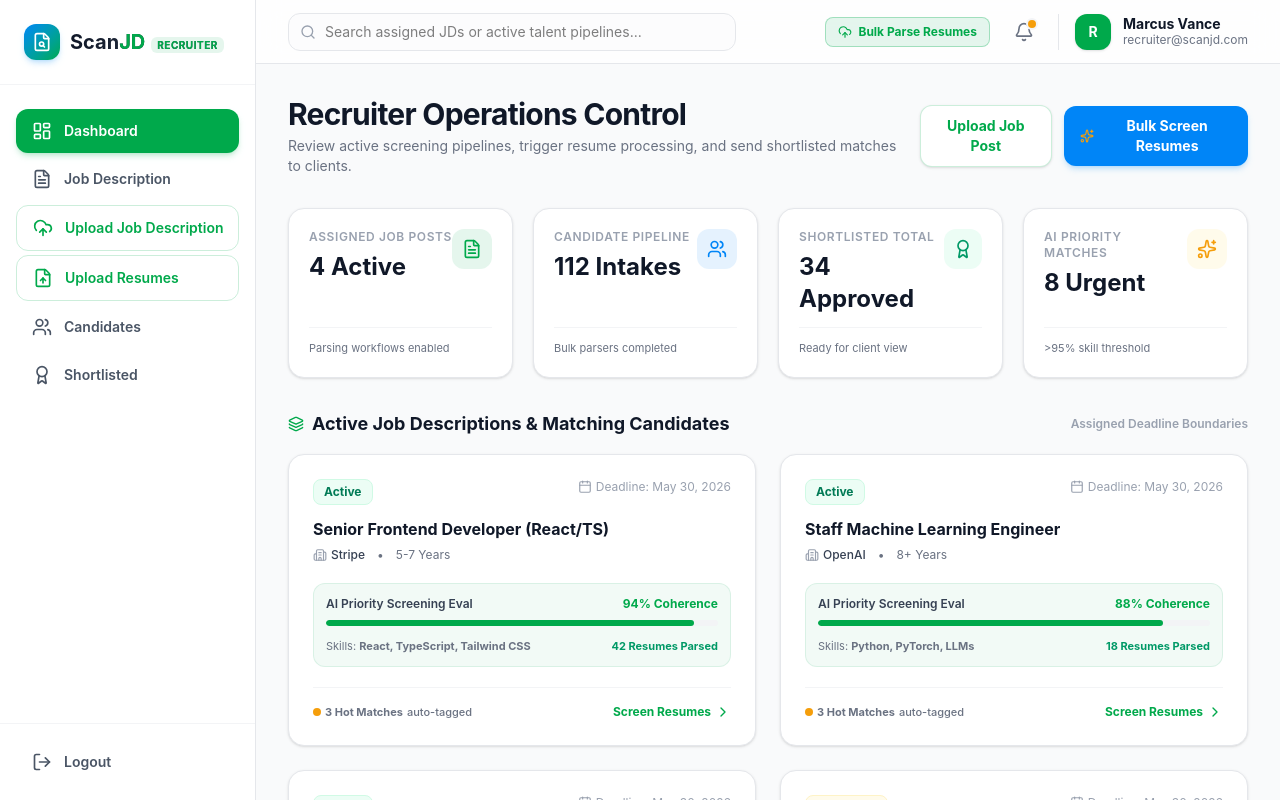
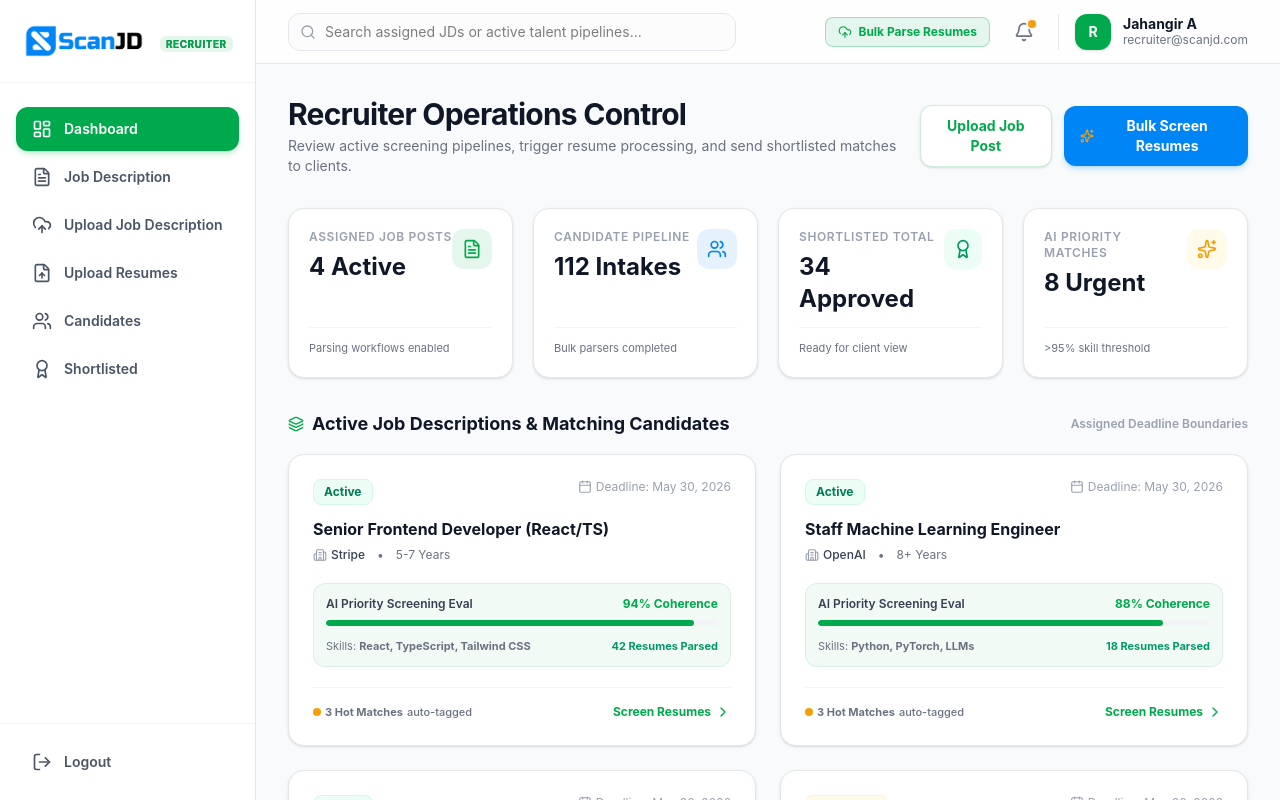
Before and after one commit to thejahangir/scanjd, a React (Vite) app: page /#/recruiter in a window 1280 px wide. Shown: the top 800 px of the page. Built offline with nearby package versions, Linux system fonts and the light colour scheme.

Commit message:
theme change and other ui fix

```diff
--- a/index.html
+++ b/index.html
@@ -19,6 +19,47 @@
 
 <body>
   <div id="root"></div>
+  <script>
+    // Dynamically ensure cursor: pointer is applied to any element with a click handler
+    document.addEventListener('mouseover', function(e) {
+      let target = e.target;
+      let depth = 0;
+      while (target && target !== document.documentElement && depth < 4) {
+        const tag = target.tagName;
+        // Stop immediately at layout containers to prevent polluting high-level wrappers
+        if (target.id === 'root' || tag === 'BODY' || tag === 'HTML' || tag === 'MAIN' || tag === 'ASIDE' || tag === 'NAV') {
+          break;
+        }
+
+        // Skip elements that already have cursor pointer set
+        if (target.style.cursor === 'pointer') break;
+
+        // Check for vanilla onclick attribute or property
+        if (target.onclick || target.getAttribute('onclick')) {
+          target.style.cursor = 'pointer';
+          break;
+        }
+
+        // Check for React internal click event properties (starts with __reactProps or __reactEventHandlers)
+        const keys = Object.keys(target);
+        const reactKey = keys.find(key => key.startsWith('__reactProps') || key.startsWith('__reactEventHandlers'));
+        if (reactKey && target[reactKey] && (target[reactKey].onClick || target[reactKey].onclick)) {
+          target.style.cursor = 'pointer';
+          break;
+        }
+
+        // Also fallback for accessibility elements
+        const role = target.getAttribute('role');
+        if (role === 'button' || role === 'link' || role === 'menuitem' || role === 'tab') {
+          target.style.cursor = 'pointer';
+          break;
+        }
+
+        target = target.parentElement;
+        depth++;
+      }
+    });
+  </script>
   <script type="module" src="/src/main.jsx"></script>
 </body>
 
--- a/src/components/Navbar.jsx
+++ b/src/components/Navbar.jsx
@@ -2,6 +2,7 @@ import { useState, useEffect } from 'react';
 import { Menu, X, FileSearch } from 'lucide-react';
 import { motion, AnimatePresence } from 'framer-motion';
 import { useNavigate } from 'react-router-dom';
+import Logo from '../assets/scanjd-logo.png';
 
 const Navbar = () => {
   const [isScrolled, setIsScrolled] = useState(false);
@@ -26,22 +27,22 @@ const Navbar = () => {
 
   return (
     <nav
-      className={`fixed top-0 left-0 right-0 z-50 transition-all duration-300 ${
-        isScrolled
-          ? 'bg-white/80 backdrop-blur-md border-b border-gray-200 py-3 shadow-sm'
-          : 'bg-transparent py-5'
-      }`}
+      className={`fixed top-0 left-0 right-0 z-50 transition-all duration-300 ${isScrolled
+        ? 'bg-white/80 backdrop-blur-md border-b border-gray-200 py-3 shadow-sm'
+        : 'bg-transparent py-5'
+        }`}
     >
       <div className="max-w-7xl mx-auto px-4 sm:px-6 lg:px-8">
         <div className="flex justify-between items-center">
           {/* Logo */}
           <div className="flex items-center gap-2 cursor-pointer">
-            <div className="w-10 h-10 rounded-xl bg-gradient-primary flex items-center justify-center shadow-lg shadow-brand-blue/20">
+            {/* <div className="w-10 h-10 rounded-xl bg-gradient-primary flex items-center justify-center shadow-lg shadow-brand-blue/20">
               <FileSearch className="text-white w-6 h-6" />
             </div>
             <span className="text-2xl font-bold bg-clip-text text-transparent bg-gradient-to-r from-gray-900 to-gray-700">
               Scan<span className="text-brand-blue">JD</span>
-            </span>
+            </span> */}
+            <img src={Logo} alt="ScanJD Logo" className='logo-scanjd' />
           </div>
 
           {/* Desktop Nav */}
--- a/src/components/NotificationPanel.jsx
+++ b/src/components/NotificationPanel.jsx
@@ -43,7 +43,7 @@ const NotificationPanel = ({ isOpen, onClose, role = 'admin' }) => {
       id: 3,
       type: 'recruiter',
       title: 'Recruiter Mandate Authorized',
-      desc: 'Marcus Vance assigned to open AWS Cloud Infrastructure systems role.',
+      desc: 'Jahangir A assigned to open AWS Cloud Infrastructure systems role.',
       time: '2 hours ago',
       read: true,
       icon: User,
@@ -104,6 +104,7 @@ const NotificationPanel = ({ isOpen, onClose, role = 'admin' }) => {
       desc: 'Candidate "Sarah Jenkins" matched 94% skills alignment for UI Dev.',
       time: 'Yesterday',
       read: true,
+      icon: Award,
       iconBg: 'bg-brand-blue/10 text-brand-blue border-brand-blue/20',
       borderColor: 'border-brand-blue/10'
     }
@@ -139,10 +140,6 @@ const NotificationPanel = ({ isOpen, onClose, role = 'admin' }) => {
     setNotifications([]);
   };
 
-  // Color scheme based on role
-  const brandColor = role === 'admin' ? 'bg-brand-blue hover:bg-brand-blue/90' : 'bg-brand-purple hover:bg-brand-purple/90';
-  const brandTextColor = role === 'admin' ? 'text-brand-blue' : 'text-brand-purple';
-  const tabActiveBg = role === 'admin' ? 'bg-brand-blue/10 text-brand-blue' : 'bg-brand-purple/10 text-brand-purple';
 
   return (
     <AnimatePresence>
@@ -196,27 +193,24 @@ const NotificationPanel = ({ isOpen, onClose, role = 'admin' }) => {
                 <div className="flex bg-gray-100/80 p-0.5 rounded-lg text-xs font-bold">
                   <button
                     onClick={() => setActiveTab('all')}
-                    className={`px-3 py-1 rounded-md transition-all ${
-                      activeTab === 'all'
+                    className={`px-3 py-1 rounded-md transition-all ${activeTab === 'all'
                         ? 'bg-white text-gray-900 shadow-sm'
                         : 'text-gray-500 hover:text-gray-800'
-                    }`}
+                      }`}
                   >
                     All ({notifications.length})
                   </button>
                   <button
                     onClick={() => setActiveTab('unread')}
-                    className={`px-3 py-1 rounded-md transition-all flex items-center gap-1 ${
-                      activeTab === 'unread'
+                    className={`px-3 py-1 rounded-md transition-all flex items-center gap-1 ${activeTab === 'unread'
                         ? 'bg-white text-gray-900 shadow-sm'
                         : 'text-gray-500 hover:text-gray-800'
-                    }`}
+                      }`}
                   >
                     Unread
                     {unreadCount > 0 && (
-                      <span className={`px-1.5 py-0.5 rounded-md text-[9px] font-extrabold ${
-                        role === 'admin' ? 'bg-brand-blue/10 text-brand-blue' : 'bg-brand-purple/10 text-brand-purple'
-                      }`}>
+                      <span className={`px-1.5 py-0.5 rounded-md text-[9px] font-extrabold ${role === 'admin' ? 'bg-brand-blue/10 text-brand-blue' : 'bg-brand-purple/10 text-brand-purple'
+                        }`}>
                         {unreadCount}
                       </span>
                     )}
@@ -239,7 +233,7 @@ const NotificationPanel = ({ isOpen, onClose, role = 'admin' }) => {
               <AnimatePresence initial={false}>
                 {filteredNotifications.length > 0 ? (
                   filteredNotifications.map((notif) => {
-                    const NotifIcon = notif.icon;
+                    const NotifIcon = notif.icon || Bell;
                     return (
                       <motion.div
                         key={notif.id}
@@ -248,17 +242,15 @@ const NotificationPanel = ({ isOpen, onClose, role = 'admin' }) => {
                         animate={{ opacity: 1, y: 0, scale: 1 }}
                         exit={{ opacity: 0, scale: 0.95, y: -15 }}
                         onClick={() => handleMarkAsRead(notif.id)}
-                        className={`p-4 bg-white border ${
-                          notif.read
+                        className={`p-4 bg-white border ${notif.read
                             ? 'border-gray-100 opacity-60'
                             : `border-gray-200/80 shadow-sm hover:border-gray-300`
-                        } rounded-2xl flex gap-3.5 cursor-pointer transition-all relative group overflow-hidden`}
+                          } rounded-2xl flex gap-3.5 cursor-pointer transition-all relative group overflow-hidden`}
                       >
                         {/* Red unread indicator dot */}
                         {!notif.read && (
-                          <div className={`absolute top-4 right-4 w-2 h-2 rounded-full ${
-                            role === 'admin' ? 'bg-brand-blue animate-pulse' : 'bg-brand-purple animate-pulse'
-                          }`} />
+                          <div className={`absolute top-4 right-4 w-2 h-2 rounded-full ${role === 'admin' ? 'bg-brand-blue animate-pulse' : 'bg-brand-purple animate-pulse'
+                            }`} />
                         )}
 
                         {/* Icon Block */}
--- a/src/data/mockData.js
+++ b/src/data/mockData.js
@@ -8,7 +8,7 @@ export const initialJobDescriptions = [
     experienceRequired: "5-7 Years",
     matchingResumesCount: 42,
     matchAccuracy: 94,
-    recruiterAssigned: "Marcus Vance",
+    recruiterAssigned: "Jahangir A",
     status: "Active",
     uploadDate: "May 10, 2026",
     progress: 78,
@@ -42,7 +42,7 @@ export const initialJobDescriptions = [
     experienceRequired: "10+ Years",
     matchingResumesCount: 29,
     matchAccuracy: 91,
-    recruiterAssigned: "Marcus Vance",
+    recruiterAssigned: "Jahangir A",
     status: "Active",
     uploadDate: "May 05, 2026",
     progress: 60,
@@ -348,14 +348,14 @@ export const mockCandidates = [
     aiRecommendation: "Reliable, performance-oriented developer. Demonstrates high rigor in client state flows and Next.js static generation pipelines.",
     skillGapText: "Lacks Tailwind style efficiency; prefers traditional preprocessors.",
     interviewQuestions: ["When do you prefer static site generation vs incremental static regeneration?"],
-    timeline: [{ date: "May 16, 2026", action: "Assigned to recruitment pool by Marcus Vance." }]
+    timeline: [{ date: "May 16, 2026", action: "Assigned to recruitment pool by Jahangir A." }]
   }
 ];
 
 export const mockRecruiters = [
   {
     id: "REC-001",
-    name: "Marcus Vance",
+    name: "Jahangir A",
     email: "marcus.v@scanjd.com",
     role: "Senior Tech Recruiter",
     activeJDs: 4,
--- a/src/index.css
+++ b/src/index.css
@@ -36,3 +36,23 @@
 .bg-gradient-red {
   @apply bg-gradient-to-r from-brand-red to-brand-yellow;
 }
+
+.logo-scanjd {
+  width: 175px;
+}
+
+.logo-scanjd-inner {
+  width: 120px;
+}
+
+/* Ensure interactive elements show the pointer cursor */
+button,
+a,
+select,
+input[type="button"],
+input[type="submit"],
+input[type="reset"],
+input[type="file"],
+[role="button"] {
+  cursor: pointer;
+}
--- a/src/layouts/RecruiterLayout.jsx
+++ b/src/layouts/RecruiterLayout.jsx
@@ -2,6 +2,7 @@ import { useState } from 'react';
 import { NavLink, Outlet, useNavigate, useLocation } from 'react-router-dom';
 import NotificationPanel from '../components/NotificationPanel';
 import ConfirmModal from '../components/ConfirmModal';
+import Logo from '../assets/scanjd-logo.png';
 import {
   LayoutDashboard,
   FileText,
@@ -51,8 +52,8 @@ const RecruiterLayout = () => {
     } else {
       if (item.name === 'Job Description') {
         return (location.pathname.includes('/recruiter/jd') || location.pathname.includes('/recruiter/jds')) &&
-               !location.search.includes('view=candidates') &&
-               !location.search.includes('filter=shortlisted');
+          !location.search.includes('view=candidates') &&
+          !location.search.includes('filter=shortlisted');
       }
       return location.pathname.includes(item.path);
     }
@@ -64,11 +65,8 @@ const RecruiterLayout = () => {
       <aside className="hidden md:flex w-64 bg-white border-r border-gray-200 flex-col fixed inset-y-0 z-30">
         {/* Header */}
         <div className="p-6 border-b border-gray-100 flex items-center gap-2.5">
-          <div className="w-9 h-9 rounded-xl bg-gradient-to-br from-brand-blue to-brand-purple flex items-center justify-center shadow-md shadow-brand-blue/20">
-            <FileSearch className="text-white w-5 h-5" />
-          </div>
+          <img src={Logo} alt="ScanJD Logo" className='logo-scanjd-inner' />
           <span className="text-xl font-bold bg-clip-text text-transparent bg-gradient-to-r from-gray-900 to-gray-700">
-            Scan<span className="text-brand-purple">JD</span>
             <span className="text-[10px] ml-1.5 px-1.5 py-0.5 bg-brand-purple/10 text-brand-purple rounded-md font-bold uppercase tracking-wider">Recruiter</span>
           </span>
         </div>
@@ -77,19 +75,15 @@ const RecruiterLayout = () => {
         <nav className="flex-1 px-4 py-6 space-y-1 overflow-y-auto">
           {menuItems.map((item) => {
             const Icon = item.icon;
-            const isUpload = item.path.includes('upload');
             const active = checkIsActive(item);
             return (
               <NavLink
                 key={item.name}
                 to={item.path}
                 className={() =>
-                  `flex items-center gap-3 px-4 py-3 rounded-xl text-sm font-semibold transition-all whitespace-nowrap ${
-                    active
-                      ? 'bg-brand-purple text-white shadow-md shadow-brand-purple/20'
-                      : isUpload
-                        ? 'text-brand-purple hover:bg-brand-purple/10 font-bold border border-brand-purple/20 my-1'
-                        : 'text-gray-600 hover:bg-gray-50 hover:text-gray-900'
+                  `flex items-center gap-3 px-4 py-3 rounded-xl text-sm font-semibold transition-all whitespace-nowrap ${active
+                    ? 'bg-brand-purple text-white shadow-md shadow-brand-purple/20'
+                    : 'text-gray-600 hover:bg-gray-50 hover:text-gray-900'
                   }`
                 }
               >
@@ -156,7 +150,7 @@ const RecruiterLayout = () => {
                 R
               </div>
               <div className="hidden lg:block text-left">
-                <div className="text-sm font-bold text-gray-900 leading-tight">Marcus Vance</div>
+                <div className="text-sm font-bold text-gray-900 leading-tight">Jahangir A</div>
                 <div className="text-xs text-gray-500">recruiter@scanjd.com</div>
               </div>
             </div>
@@ -184,8 +178,7 @@ const RecruiterLayout = () => {
                       to={item.path}
                       onClick={() => setMobileMenu(false)}
                       className={() =>
-                        `flex items-center gap-3 px-4 py-3 rounded-xl text-sm font-semibold transition-all ${
-                          active ? 'bg-brand-purple text-white' : 'text-gray-600'
+                        `flex items-center gap-3 px-4 py-3 rounded-xl text-sm font-semibold transition-all ${active ? 'bg-brand-purple text-white' : 'text-gray-600'
                         }`
                       }
                     >
--- a/src/pages/AuthPage.jsx
+++ b/src/pages/AuthPage.jsx
@@ -5,6 +5,7 @@ import { useNavigate } from 'react-router-dom';
 import LoginForm from '../components/auth/LoginForm';
 import RegisterForm from '../components/auth/RegisterForm';
 import ForgotPasswordForm from '../components/auth/ForgotPasswordForm';
+import Logo from '../assets/scanjd-logo.png'
 
 const AuthPage = () => {
   const [authMode, setAuthMode] = useState('login'); // 'login' | 'register' | 'forgot_password'
@@ -20,12 +21,13 @@ const AuthPage = () => {
             onClick={() => navigate('/')}
             className="flex items-center gap-2 cursor-pointer w-max"
           >
-            <div className="w-10 h-10 rounded-xl bg-gradient-primary flex items-center justify-center shadow-lg shadow-brand-blue/20">
+            {/* <div className="w-10 h-10 rounded-xl bg-gradient-primary flex items-center justify-center shadow-lg shadow-brand-blue/20">
               <FileSearch className="text-white w-6 h-6" />
             </div>
             <span className="text-2xl font-bold bg-clip-text text-transparent bg-gradient-to-r from-gray-900 to-gray-700">
               Scan<span className="text-brand-blue">JD</span>
-            </span>
+            </span> */}
+            <img src={Logo} alt="ScanJD Logo" className='logo-scanjd' />
           </div>
         </div>
 
@@ -74,7 +76,7 @@ const AuthPage = () => {
                 transition={{ delay: 0.5 + (i * 0.1) }}
                 className="flex items-center gap-3 text-blue-50"
               >
-                <CheckCircle2 className="w-6 h-6 text-brand-yellow flex-shrink-0" />
+                <CheckCircle2 className="w-6 h-6 text-emerald-400 flex-shrink-0" />
                 <span className="text-lg">{feature}</span>
               </motion.div>
             ))}
--- a/src/pages/admin/AdminJDsPage.jsx
+++ b/src/pages/admin/AdminJDsPage.jsx
@@ -42,7 +42,7 @@ const extendedJDs = [
     experienceRequired: "5-8 Years",
     matchingResumesCount: 88,
     matchAccuracy: 94,
-    recruiterAssigned: "Marcus Vance",
+    recruiterAssigned: "Jahangir A",
     status: "Active",
     uploadDate: "Yesterday",
     skillsRequired: ["PyTorch", "LLM Fine-tuning", "Transformers", "Python", "CUDA"],
@@ -94,7 +94,7 @@ const extendedJDs = [
     experienceRequired: "6-10 Years",
     matchingResumesCount: 95,
     matchAccuracy: 93,
-    recruiterAssigned: "Marcus Vance",
+    recruiterAssigned: "Jahangir A",
     status: "Active",
     uploadDate: "1 week ago",
     skillsRequired: ["Docker", "GitHub Actions", "ArgoCD", "AWS EKS", "Python"],
@@ -146,7 +146,7 @@ const extendedJDs = [
     experienceRequired: "6+ Years",
     matchingResumesCount: 18,
     matchAccuracy: 95,
-    recruiterAssigned: "Marcus Vance",
+    recruiterAssigned: "Jahangir A",
     status: "Active",
     uploadDate: "3 weeks ago",
     skillsRequired: ["Zero Knowledge Proofs", "Rust", "Cryptography", "Consensus Algos"],
@@ -231,7 +231,7 @@ const AdminJDsPage = () => {
   }, [processedJDs, currentPage, itemsPerPage]);
 
   const getStatusColor = (status) => {
-    switch(status) {
+    switch (status) {
       case 'Active': return 'bg-emerald-50 text-emerald-700 border-emerald-100';
       case 'Reviewing': return 'bg-amber-50 text-amber-700 border-amber-100';
       case 'Interviewing': return 'bg-brand-purple/10 text-brand-purple border-brand-purple/20';
@@ -324,8 +324,7 @@ const AdminJDsPage = () => {
               <button
                 onClick={() => setViewMode('GRID')}
                 title="Rich Cards Grid View"
-                className={`flex items-center gap-1.5 px-3 py-1.5 rounded-lg text-xs font-bold transition-all cursor-pointer ${
-                  viewMode === 'GRID'
+                className={`flex items-center gap-1.5 px-3 py-1.5 rounded-lg text-xs font-bold transition-all cursor-pointer ${viewMode === 'GRID'
                     ? 'bg-white text-brand-blue shadow-sm'
                     : 'text-gray-500 hover:text-gray-900'
                   }`}
@@ -336,8 +335,7 @@ const AdminJDsPage = () => {
               <button
                 onClick={() => setViewMode('TABLE')}
                 title="High-Density Scannable Rows"
-                className={`flex items-center gap-1.5 px-3 py-1.5 rounded-lg text-xs font-bold transition-all cursor-pointer ${
-                  viewMode === 'TABLE'
+                className={`flex items-center gap-1.5 px-3 py-1.5 rounded-lg text-xs font-bold transition-all cursor-pointer ${viewMode === 'TABLE'
                     ? 'bg-white text-brand-blue shadow-sm'
                     : 'text-gray-500 hover:text-gray-900'
                   }`}
@@ -559,8 +557,7 @@ const AdminJDsPage = () => {
                   <button
                     key={pageNum}
                     onClick={() => setCurrentPage(pageNum)}
-                    className={`w-7 h-7 rounded-lg font-bold text-xs flex items-center justify-center transition-all cursor-pointer ${
-                      currentPage === pageNum
+                    className={`w-7 h-7 rounded-lg font-bold text-xs flex items-center justify-center transition-all cursor-pointer ${currentPage === pageNum
                         ? 'bg-brand-blue text-white shadow-sm'
                         : 'text-gray-600 hover:bg-gray-100'
                       }`}
--- a/src/pages/admin/RecruiterManagement.jsx
+++ b/src/pages/admin/RecruiterManagement.jsx
@@ -221,7 +221,7 @@ const RecruiterManagement = () => {
 
         <div className="space-y-3 pt-2">
           {[
-            { rec: "Marcus Vance", act: "Auto-shortlisted 12 candidates matching Stripe Staff parameters.", time: "10 mins ago" },
+            { rec: "Jahangir A", act: "Auto-shortlisted 12 candidates matching Stripe Staff parameters.", time: "10 mins ago" },
             { rec: "Clara Oswald", act: "Uploaded JD-2026-006 trigger parameters. System extracted 5 skills.", time: "1 hour ago" },
             { rec: "Elena Rostova", act: "Closed manual verification cycle for candidate David Chen.", time: "3 hours ago" }
           ].map((item, idx) => (
--- a/src/pages/recruiter/RecruiterDashboard.jsx
+++ b/src/pages/recruiter/RecruiterDashboard.jsx
@@ -16,13 +16,13 @@ import { initialJobDescriptions, mockCandidates } from '../../data/mockData';
 
 const RecruiterDashboard = () => {
   const navigate = useNavigate();
-  // Filter JDs to represent those assigned to current logged demo user "Marcus Vance" or similar
+  // Filter JDs to represent those assigned to current logged demo user "Jahangir A" or similar
   const [assignedJDs] = useState(() => {
     return initialJobDescriptions.slice(0, 4);
   });
 
   const getStatusBadge = (status) => {
-    switch(status) {
+    switch (status) {
       case 'Active': return 'bg-emerald-50 text-emerald-700 border-emerald-100';
       case 'Reviewing': return 'bg-amber-50 text-amber-700 border-amber-100';
       default: return 'bg-brand-blue/10 text-brand-blue border-brand-blue/20';
```
Also changed, not shown: src/layouts/AdminLayout.jsx (+8 -12 lines), src/assets/scanjd-logo.png (renamed from src/assets/scanjd-1.png). Lines whose indentation alone changed are shown as unchanged.
